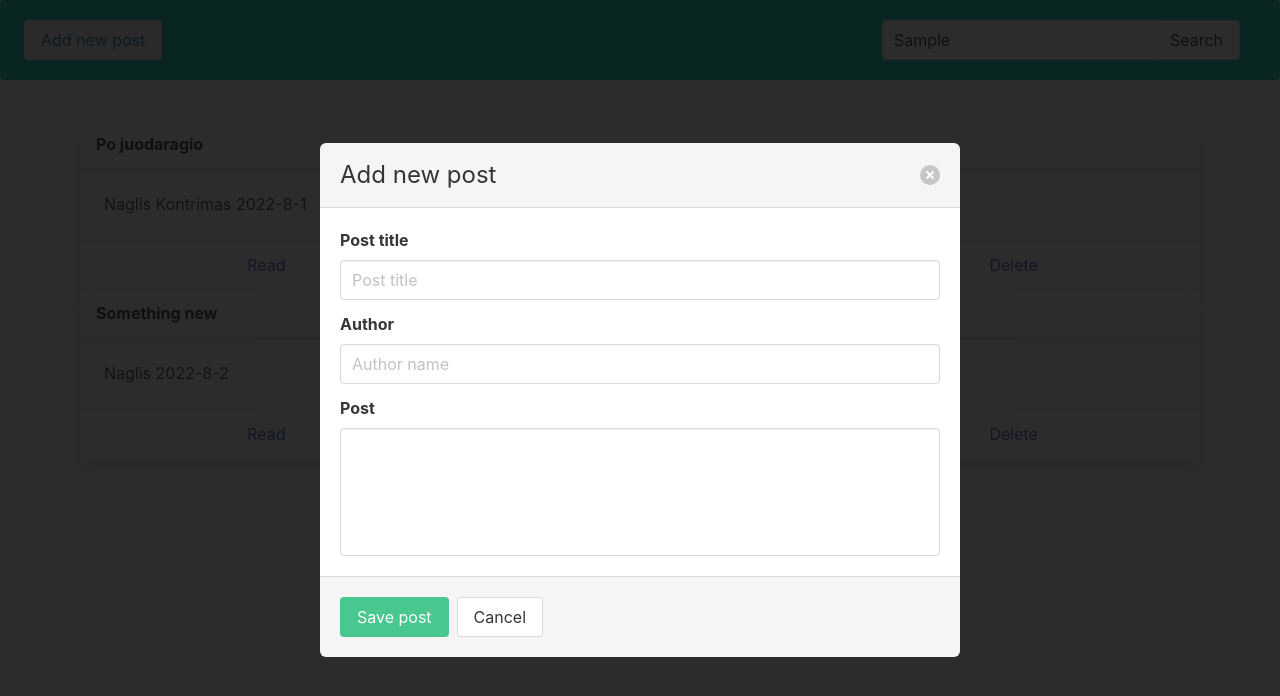
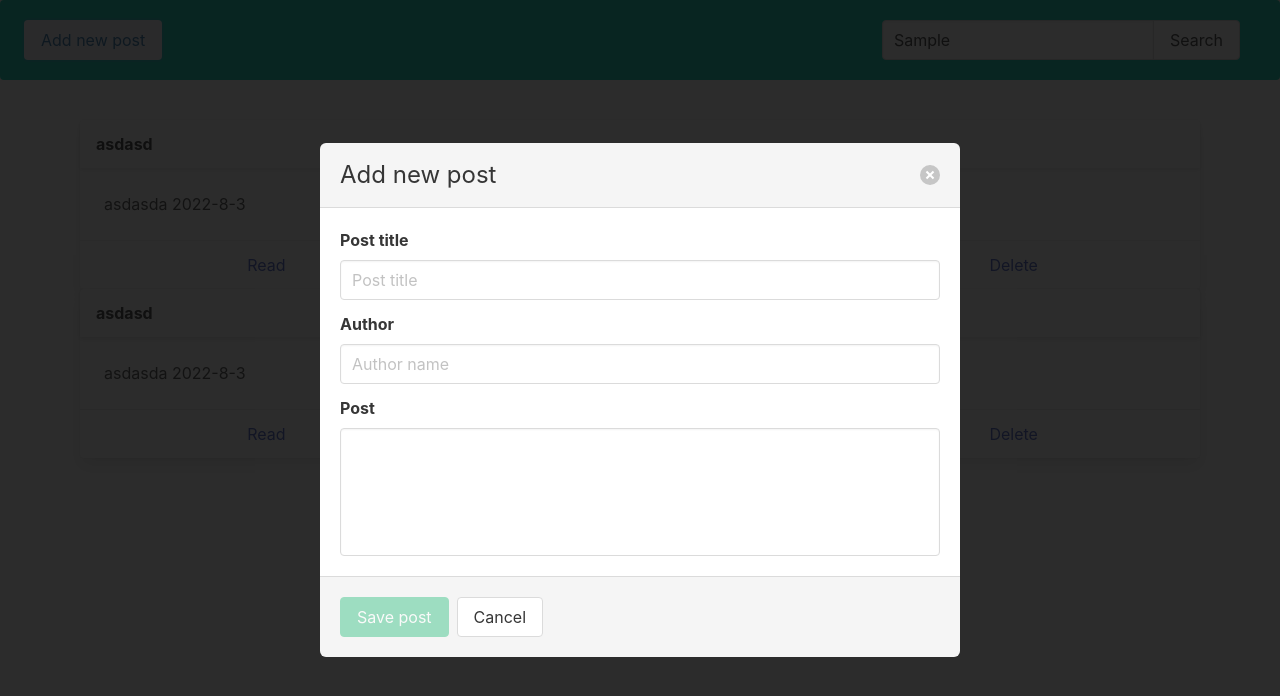
Before and after one commit to Naglisimo/vue-post, a Vue app: page / in a window 1280 px wide. Both pictures are taken after typing "Sample" into the empty fields and a click on the button "Add new post". Shown: the top 696 px of the page. Built offline with nearby package versions, Linux system fonts and the light colour scheme; data requests are answered from the project's data file.

Commit message:
deletes posts nicely and redirect to home page if necessary

```diff
--- a/db.json
+++ b/db.json
@@ -18,18 +18,18 @@
   ],
   "posts": [
     {
-      "title": "Po juodaragio",
-      "author": "Naglis Kontrimas",
-      "body": "Grįžau iš pio Juodaragio",
-      "created_at": "2022-8-1",
-      "id": 12
+      "title": "asdasd",
+      "author": "asdasda",
+      "body": "sasdasdas",
+      "created_at": "2022-8-3",
+      "id": 1
     },
     {
-      "title": "Something new",
-      "author": "Naglis",
-      "body": "Kazkas naujo ",
-      "created_at": "2022-8-2",
-      "id": 13
+      "title": "asdasd",
+      "author": "asdasda",
+      "body": "sasdasdas",
+      "created_at": "2022-8-3",
+      "id": 3
     }
   ]
 }
--- a/src/components/ModalAddEdit.vue
+++ b/src/components/ModalAddEdit.vue
@@ -56,7 +56,10 @@
 
     </section>
     <footer class="modal-card-foot">
-      <button class="button is-success" @click="submitPost">Save post</button>
+      <button
+        class="button is-success"
+        @click="submitPost"
+        :disabled="$v.$invalid">Save post</button>
       <button class="button" @click="$emit('closeModal')">Cancel</button>
     </footer>
   </div>
--- a/src/components/NotificationConfirm.vue
+++ b/src/components/NotificationConfirm.vue
@@ -4,7 +4,7 @@
   <div class="notification is-info">
     <h1 class="is-size-4">Are you sure, you want to delete this? {{ id }}</h1>
     <button @click="$emit('deletePost', id)" class="button is-danger">Delete</button>
-    <button @click="$emit('closeNotification')" class="button is-success">Cancel</button>
+    <button @click="$emit('closeConfirmModal', null)" class="button is-success">Cancel</button>
   </div>
 </div>
 </template>
--- a/src/components/PostSummary.vue
+++ b/src/components/PostSummary.vue
@@ -27,6 +27,7 @@
     <a href="#" class="card-footer-item" @click="$emit('openConfirmModal', id)">Delete</a>
   </footer>
 </div>
+
 </div>
 </template>
 
@@ -36,11 +37,13 @@ export default {
   props: [ 'id' ],
   data () {
     return {
-      path: ''
+      path: '',
+      isNotificationOpen: false,
     }
   },
   created () {
     this.path = this.$route.path
+    console.log('created post summary with id', this.id)
   }
 }
 </script>
--- a/src/mixins/fetchPostMixin.js
+++ b/src/mixins/fetchPostMixin.js
@@ -1,3 +1,4 @@
+import router from "@/router"
 import EventService from "@/services/EventService"
 
 export const fetchPostsMixin = {
@@ -15,9 +16,15 @@ export const deletePostMixin = {
   methods: {
     deletePost (id) {
       EventService.deleteEvent(id)
-        .then(() => {
-          this.isNotificationOpen = false
-          this.fetchMethod()
+        .then((res) => {
+          console.log(res)
+          console.log(this.$route.name)
+          if (this.$route.name !== 'home') {
+            router.push({ name: 'home' })
+          } else {
+            this.isNotificationOpen = false
+            this.fetchMethod()
+          }
         })
     }
   }
--- a/src/view/PostsPage.vue
+++ b/src/view/PostsPage.vue
@@ -1,5 +1,6 @@
 <template>
 <div class="container is-fluid">
+  posts page
   <ModalAddEdit
     :class="[ isEditOpen ? 'is-active' : '']"
     :id="selectedID"
@@ -22,14 +23,12 @@
         </p>
       </div>
     </div>
-    <input type="email" placeholder="What's your email" v-model="email"/>
         <NotificationConfirm
         :class="[ isNotificationOpen ? 'is-active' : '']"
-    :id="selectedID"
-    @closeNotification="toggleNotification(false)"
-    @deletePost="deletePost($event)"
-    />
-
+        :id="selectedID"
+        @closeConfirmModal="toggleNotification($event, false)"
+        @deletePost="deletePost($event)"
+        />
       <div class="section mt-6">
         <template v-if="posts.length">
         <PostSummary v-for="post in posts"
--- a/src/view/SinglePostPage.vue
+++ b/src/view/SinglePostPage.vue
@@ -1,6 +1,8 @@
 <template>
     <div class="section">
-        <PostSummary>
+        <PostSummary
+        @openConfirmModal="toggleNotification($event, true)"
+        :id="id">
           <template v-slot:title>
             {{post.title}}
           </template>
@@ -14,28 +16,47 @@
             {{post.updated_at ? post.updated_at : post.created_at}}
           </template>
         </PostSummary>
+        <NotificationConfirm
+        :class="[ isNotificationOpen ? 'is-active' : '']"
+        :id="id"
+        @closeConfirmModal="toggleNotification($event, false)"
+        @deletePost="deletePost($event)"
+        />
     </div>
 </template>
 
 <script>
 import EventService from '../services/EventService'
-import PostSummary from '@/components/PostSummary.vue';
+import PostSummary from '@/components/PostSummary.vue'
+import NotificationConfirm from '@/components/NotificationConfirm.vue'
+import { deletePostMixin } from '../mixins/fetchPostMixin'
 
 export default {
   components: {
-    PostSummary
+    PostSummary,
+    NotificationConfirm
   },
+  mixins: [deletePostMixin],
   props: {
     id: [Number, String]
   },
   data () {
     return {
       name: 'SinglePostPage',
-      post: []
+      post: [],
+      isNotificationOpen: false
     }
   },
-  created () {
-    return EventService.fetchEvent(this.id).then(res => this.post =res.data)
+  methods: {
+      toggleNotification (event, boolean) {
+      console.log('click', event, boolean)
+      this.isNotificationOpen = boolean
+      this.selectedID = event
+    }
+  },
+  async created () {
+    const res = await EventService.fetchEvent(this.id)
+    return this.post=res.data
   }
 }
 </script>
```
